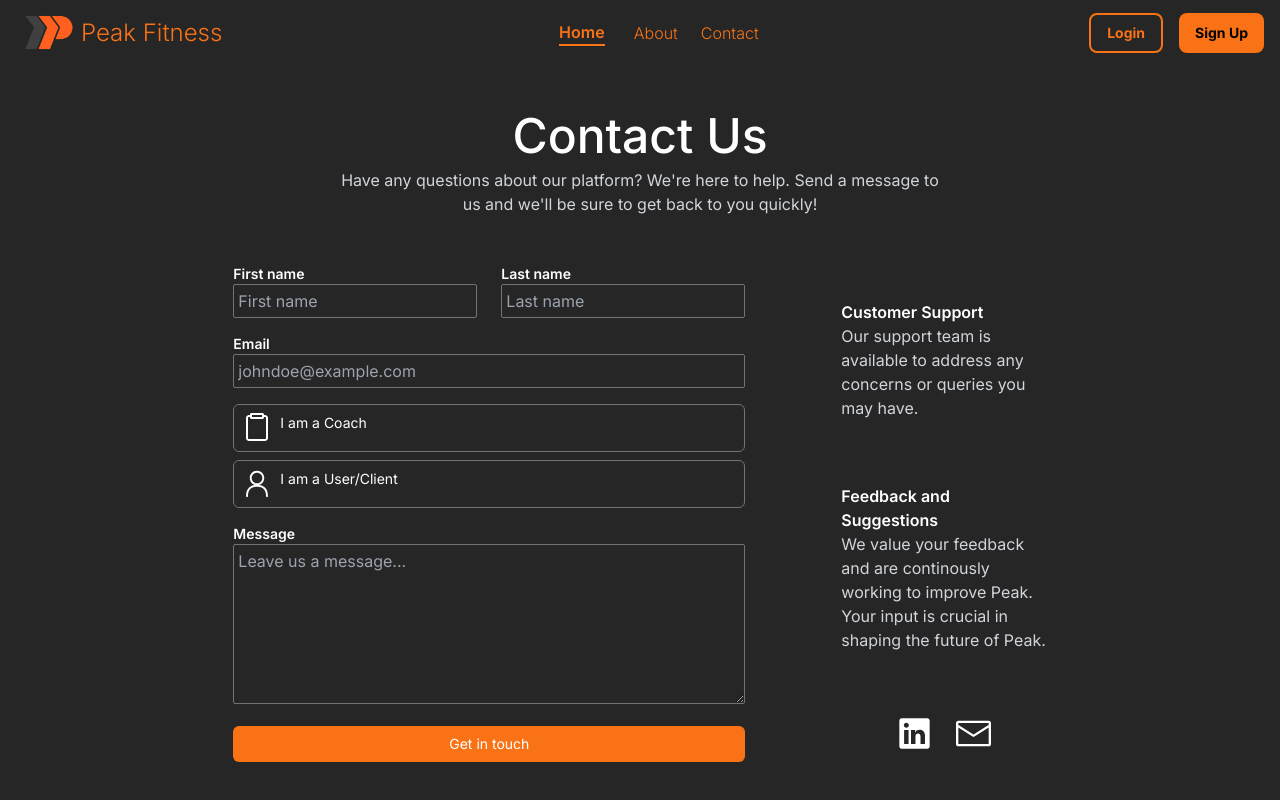
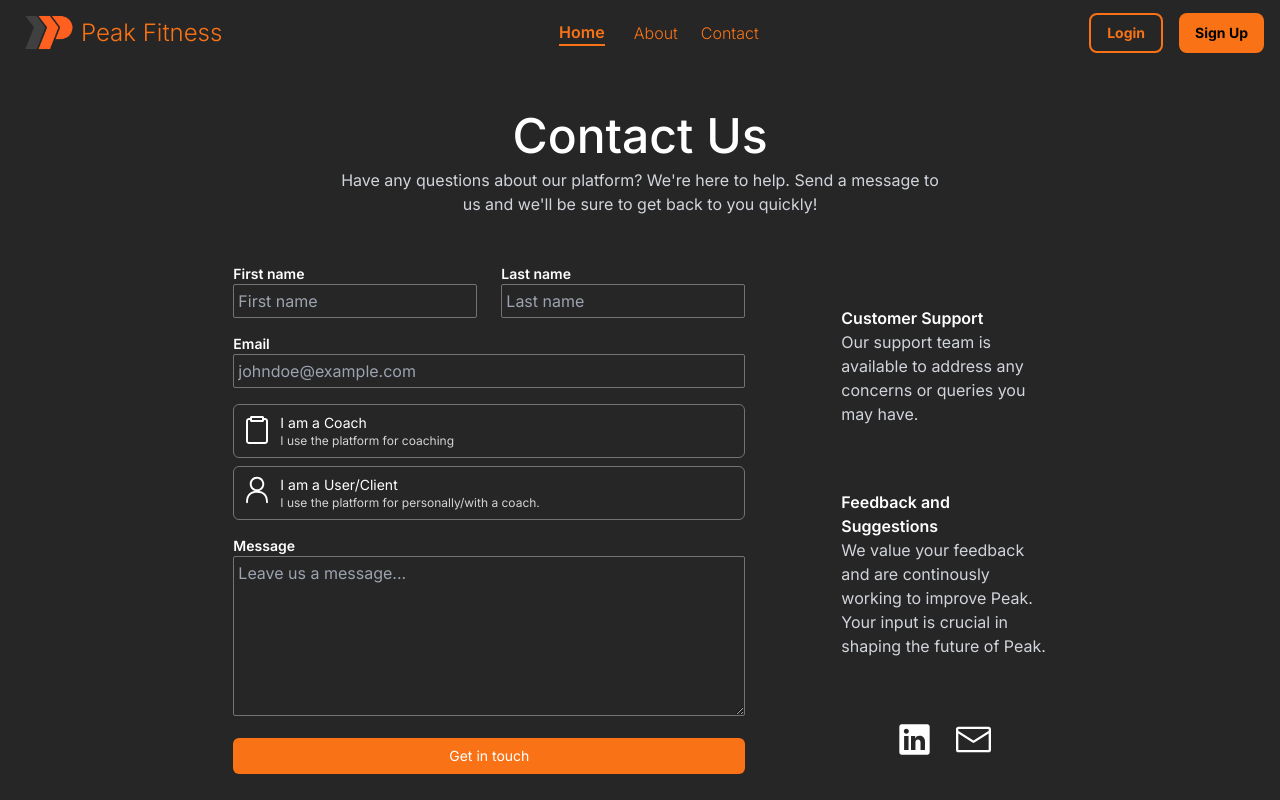
Before and after one commit to codehoover/peak_fitness, a Next.js app: page /contact in a window 1280 px wide. Built offline with nearby package versions, Linux system fonts and the light colour scheme.

Commit message:
minor changes

```diff
--- a/app/about/page.jsx
+++ b/app/about/page.jsx
@@ -4,7 +4,7 @@ import Link from "next/link";
 export default function About(){
     return(
         <div className="flex flex-col sm:px-6 pt-48 pb-60 gap-12 h-full bg-neutral-800 text-white">
-            <section className="flex flex-col items-start gap-12 w-5/6">
+            <section className="flex flex-col items-center gap-12 ">
                 <h1 className="flex flex-row items-center gap-2 text-5xl font-bold text-orange-500">
                     Everthing you need to achieve your goals
                     <RocketIcon width={40} height={40}/>
@@ -13,7 +13,8 @@ export default function About(){
                 <p className="font-semibold w-3/6">
                     Welcome to Peak. A fitness app dedicated to
                     providing an accessible, comprehensive, and user-friendly platform
-                    for all fitness enthusiasts. Our mission is to create a platform
+                    for all fitness enthusiasts.
+                    <br/><br/>Our mission is to create a platform
                     which enables users to acheve their health and fitness goals without
                     financial barriers. With no paywalls and a donation-based model, Peak
                     ensures that everyone has access to essential features like customizable
@@ -27,7 +28,7 @@ export default function About(){
                     Key Features <StarIcon width={40} height={40}/>
                 </h1>
 
-                <section className="flex flex-row gap-6">
+                <section className="flex flex-col sm:flex-row gap-6">
                     <div className="flex flex-col w-48 h-48 p-2 border-orange-500 border rounded-md hover:scale-105 hover:font-semibold duration-300 ">
                         <p> Routine Builder </p>
                         <p className="text-xs"> Tailored workouts and nutrition plans based on your goals </p>
--- a/app/components/NavBar.jsx
+++ b/app/components/NavBar.jsx
@@ -8,7 +8,7 @@ import { useState } from 'react';
 export default function NavBar(args){
     const [isActive, setIsActive] = useState(0)
     return(
-        <div className={'flex flex-row justify-between px-4 bg-transparent w-full fixed z-50'}>
+        <nav className={'flex flex-row justify-between px-4 bg-transparent w-full fixed z-50'}>
             <Link className='flex flex-row text-orange-500 items-center '
             href='/'
             onClick={()=>setIsActive(0)}>
@@ -46,6 +46,6 @@ export default function NavBar(args){
             </section>
 
 
-        </div>
+        </nav>
     )
 }
--- a/app/contact/page.jsx
+++ b/app/contact/page.jsx
@@ -36,15 +36,25 @@ export default function Contact(){
 
                         <section className="flex flex-col justify-center gap-2">
                             <button
-                            className="flex flex-row gap-2 text-sm w-full p-2 text-left border border-neutral-500 rounded-md hover:border-orange-500 focus:border-orange-500 duration-300">
+                            className="flex flex-row gap-2 items-center text-sm w-full p-2 text-left border border-neutral-500 rounded-md hover:border-orange-500 focus:border-orange-500 duration-300"
+                            type="button">
                                 <ClipboardIcon width={30} height={30}/>
+
+                                <section>
                                 I am a Coach
+                                <p className="text-neutral-300 text-xs"> I use the platform for coaching </p>
+                                </section>
+
                             </button>
 
                             <button
-                            className="flex flex-row gap-2 text-sm w-full p-2 text-left border border-neutral-500 rounded-md hover:border-orange-500 focus:border-orange-500 duration-300">
+                            className="flex flex-row gap-2 text-sm w-full p-2 text-left border border-neutral-500 rounded-md hover:border-orange-500 focus:border-orange-500 duration-300"
+                            type="button">
                                 <PersonIcon width={30} height={30}/>
+                                <section>
                                 I am a User/Client
+                                <p className="text-neutral-300 text-xs"> I use the platform for personally/with a coach. </p>
+                                </section>
                             </button>
                         </section>
 
--- a/app/page.js
+++ b/app/page.js
@@ -11,7 +11,7 @@ export default function Home() {
   return (
     <main className="bg-neutral-800 h-screen overflow-hidden">
       <video
-        className="fixed z-0 overflow-hidden opacity-90 rounded-md"
+        className="fixed z-0 overflow-hidden opacity-90 rounded-md hidden sm:block"
         src={"/Beach_running.mp4"}
         loop
         autoPlay
@@ -42,11 +42,11 @@ export default function Home() {
         <section className="flex flex-col text-white gap-6 z-10 ">
           <h1 className="text-5xl sm:text-6xl w-5/6 sm:w-2/6">
             Unlock your potential, reach your
-            <span className="text-orange-500"> Peak </span>
+            <span className="text-orange-500 "> Peak </span>
           </h1>
           <p className="w-5/6 sm:w-2/6 font-light">
             Welcome to your health and wellness journey.
-            <span className="text-orange-400"> Peak </span>
+            <span className="text-orange-500 font-bold"> Peak </span>
             is a free to use platform made to help you reach your goals. Build
             and track workouts, keep intouch with your friends fitness journey's
             and track real time progress!
```
